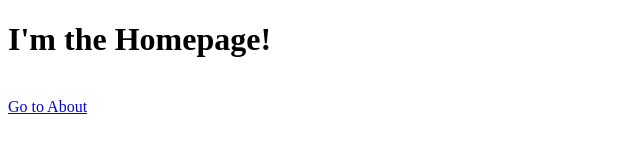
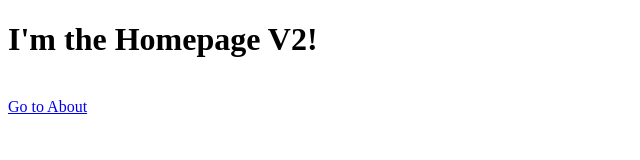
Before and after one commit to mstrlaw/trunk-dev, a website: page src/index.html in a window 1280 px wide. Shown: the full height of the page, 0-640 px from the left. Drawn offline with Linux system fonts and the light colour scheme.

Commit message:
Changes the homepage

```diff
--- a/src/index.html
+++ b/src/index.html
@@ -1,6 +1,6 @@
 <!DOCTYPE html>
 <html>
-    <h1>I'm the Homepage!</h1>
+    <h1>I'm the Homepage V2!</h1>
     <br>
     <a href="/about/index.html">Go to About</a>
 </html>
```
